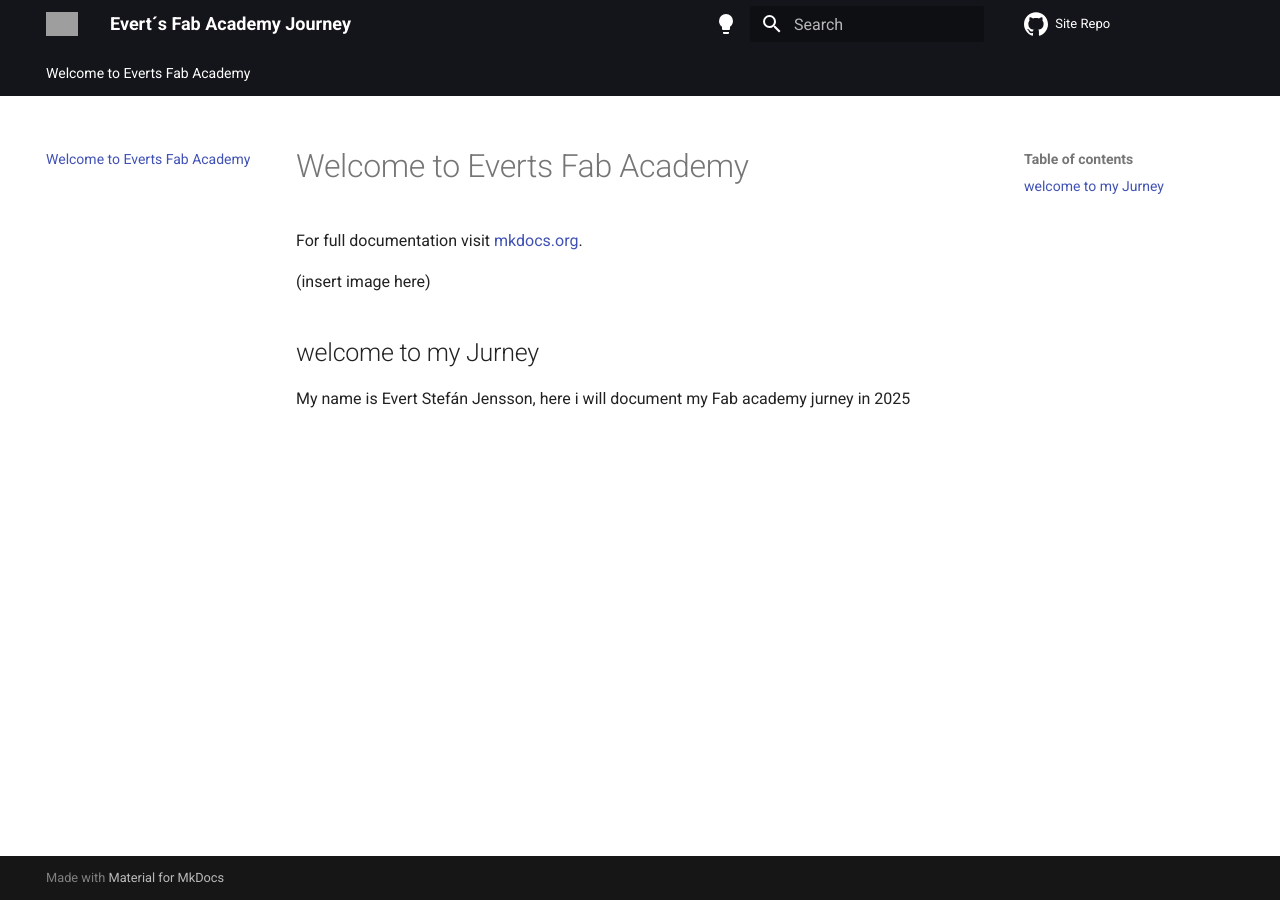
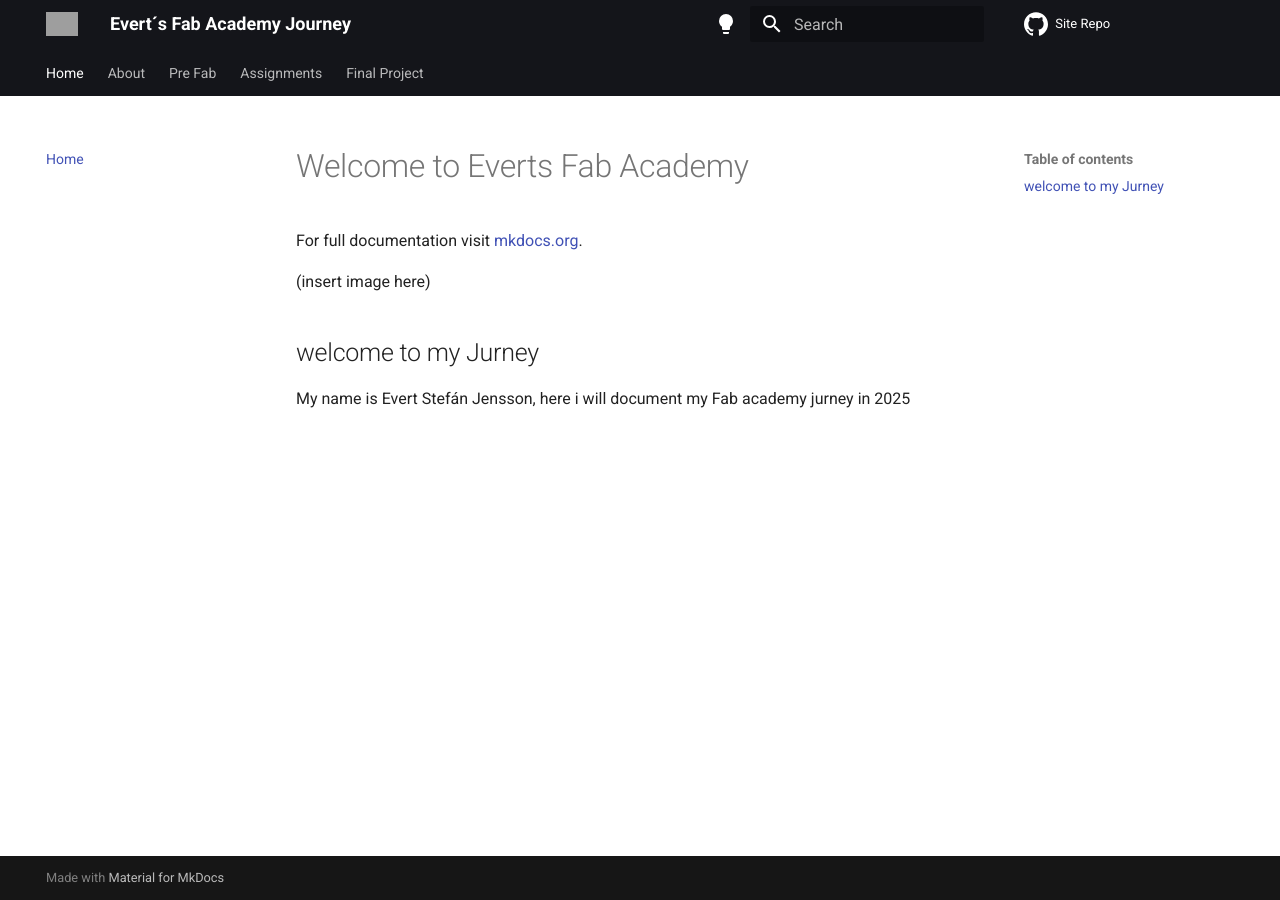
Before and after one commit to Cptstebbi/fabtest, an MkDocs documentation site: the page built from docs/index.md, in a window 1280 px wide. Built offline with MkDocs 1.6.1 and Material for MkDocs 9.7.7, drawn with Linux system fonts in a browser that asks for light colours; comment, search, counter and statistics services are not loaded; some of the changed lines change nothing that is shown; grey boxes are pictures that could not be loaded.

Commit message:
Update mkdocs.yml

```diff
--- a/mkdocs.yml
+++ b/mkdocs.yml
@@ -55,3 +55,38 @@
       generic: true
   - pymdownx.tasklist:
       custom_checkbox: true
+
+
+nav:
+  - Home: index.md
+  - About:
+    - Bio: about-me/bio.md
+    - Student Agreement: about-me/agreement.md
+  - Pre Fab:
+    - 0. Overview: pre-fab/overview.md
+    - 1. Website Making: pre-fab/week01.md
+    - 2. Electronics Design and Production: pre-fab/week02.md
+    - 3. Computer-Controlled Cutting: pre-fab/week03.md
+    - 4. Computer-Aided Design: pre-fab/week04.md
+  - Assignments:
+    - 0. Overview: assignments/overview.md
+    - 1. Principles and Practices: assignments/week01.md
+    - 2. Computer-Aided Design: assignments/week02.md
+    - 3. Computer-Controlled Cutting: assignments/week03.md
+    - 4. Embedded Programming: assignments/week04.md
+    - 5. 3D Scanning and Printing: assignments/week05.md
+    - 6. Electronics Design: assignments/week06.md
+    - 7. Computer-Controlled Machining: assignments/week07.md
+    - 8. Electronics Production: assignments/week08.md
+    - 9. Output Devices: assignments/week09.md
+    - 10. Machine Week: assignments/week10.md
+    - 11. Input Devices: assignments/week11.md
+    - 12. Molding and Casting: assignments/week12.md
+    - 13. Networking and Communications: assignments/week13.md
+    - 14. Interface and Application Programming: assignments/week14.md
+    - 15. Wild Card Week: assignments/week15.md
+    - 16. Applications and Implications: assignments/week16.md
+    - 17. Invention, Intellectual Property and Business Models: assignments/week17.md
+    - 18-20. Project Development: assignments/week18.md
+  - Final Project:
+    - Overview: final-project/overview.md
```
